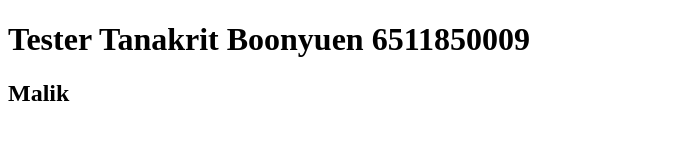
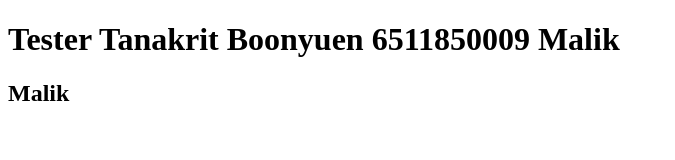
Before and after one commit to Tanakrit08/tester, a plain HTML site: page index.html in a window 1280 px wide. Shown: the whole page, without its empty margins (0-675 px from the left). Drawn offline with Linux system fonts and the light colour scheme.

Commit message:
add surname after name

```diff
--- a/index.html
+++ b/index.html
@@ -6,7 +6,7 @@
     <title>Document</title>
   </head>
   <body>
-    <h1>Tester Tanakrit Boonyuen 6511850009</h1>
+    <h1>Tester Tanakrit Boonyuen 6511850009 Malik</h1>
     <h2>Malik</h2>
   </body>
 </html>
```
